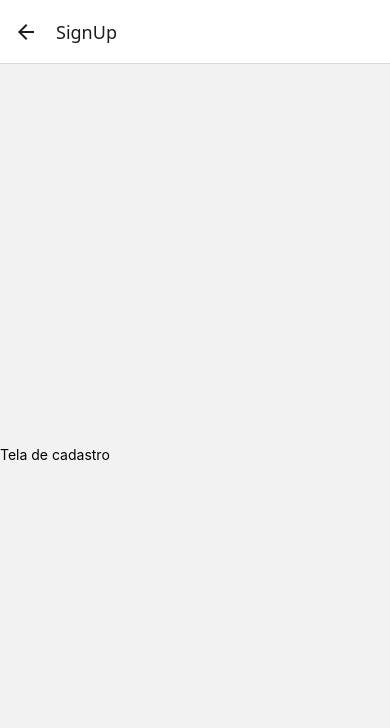
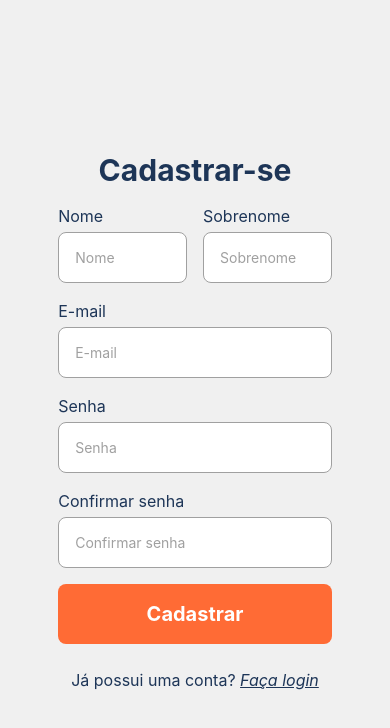
Before and after one commit to MarcioFilhoDev/AppProfessor, a React Native app: screen /SignUp in a window 390 px wide. Shown: the top 728 px of the page. Built offline with nearby package versions, Linux system fonts and the light colour scheme.

Commit message:
Estilização de SignIn e SignUp

```diff
--- a/src/routes/appRoutes.js
+++ b/src/routes/appRoutes.js
@@ -9,7 +9,7 @@ const Tabs = createBottomTabNavigator();
 
 export default function AppRoutes() {
   return (
-    <Tabs.Navigator>
+    <Tabs.Navigator screenOptions={{ headerShown: false }}>
       <Tabs.Screen name="Home" component={Home} />
 
       <Tabs.Screen name="Perfil" component={Perfil} />
--- a/src/routes/authRoutes.js
+++ b/src/routes/authRoutes.js
@@ -6,7 +6,7 @@ const Stack = createNativeStackNavigator();
 
 export default function AuthRoutes() {
   return (
-    <Stack.Navigator>
+    <Stack.Navigator screenOptions={{ headerShown: false }}>
       <Stack.Screen name="SignIn" component={SignIn} />
 
       <Stack.Screen name="SignUp" component={SignUp} />
--- a/src/screens/authScreens/signIn.js
+++ b/src/screens/authScreens/signIn.js
@@ -1,10 +1,80 @@
-import { Text, View } from 'react-native';
-import React from 'react';
+import {
+  Keyboard,
+  Text,
+  TextInput,
+  TouchableOpacity,
+  TouchableWithoutFeedback,
+  View,
+} from 'react-native';
+import React, { useState } from 'react';
+import { useNavigation } from '@react-navigation/native';
 
 export default function SignIn() {
+  const navegar = useNavigation();
+
+  const [email, setEmail] = useState('');
+  const [password, setPassword] = useState('');
+
+  const handleLogin = () => {
+    console.log('Login:', email, password);
+  };
+
   return (
-    <View>
-      <Text>Tela de login</Text>
-    </View>
+    <TouchableWithoutFeedback
+      onPress={() => Keyboard.dismiss()}
+      touchSoundDisabled
+    >
+      <View className="flex-1 justify-center items-center bg-lightGray w-full">
+        <View className="w-4/5 gap-4">
+          <Text className="text-3xl font-bold text-secondary mb-8">
+            AcademiaApp
+          </Text>
+
+          {/* E-mail */}
+          <View>
+            <Text className="text-xl text-secondary font-medium">E-mail</Text>
+            <TextInput
+              className="w-full bg-white border border-gray rounded-lg p-4"
+              placeholder="E-mail"
+              placeholderTextColor="#A0A0A0"
+              value={email}
+              onChangeText={text => setEmail(text)}
+            />
+          </View>
+
+          {/* Senha */}
+          <View>
+            <Text className="text-xl text-secondary font-medium">Senha</Text>
+            <TextInput
+              className="w-full bg-white border border-gray rounded-lg p-4"
+              placeholder="Senha"
+              placeholderTextColor="#A0A0A0"
+              secureTextEntry
+              value={password}
+              onChangeText={text => setPassword(text)}
+            />
+          </View>
+
+          {/* Botão aceesar */}
+          <TouchableOpacity
+            activeOpacity={0.7}
+            className="w-full bg-primary rounded-lg py-4 elevation"
+            onPress={handleLogin}
+          >
+            <Text className="text-white text-center font-bold text-xl">
+              Acessar
+            </Text>
+          </TouchableOpacity>
+
+          {/* Botão criar conta */}
+          <TouchableOpacity onPress={() => navegar.navigate('SignUp')}>
+            <Text className="text-secondary text-center text-base">
+              Não possui uma conta?{' '}
+              <Text className="italic underline">Cadastre-se</Text>
+            </Text>
+          </TouchableOpacity>
+        </View>
+      </View>
+    </TouchableWithoutFeedback>
   );
 }
--- a/src/screens/authScreens/signUp.js
+++ b/src/screens/authScreens/signUp.js
@@ -1,10 +1,129 @@
-import { Text, View } from 'react-native';
-import React from 'react';
+import {
+  Keyboard,
+  Text,
+  TextInput,
+  TouchableOpacity,
+  TouchableWithoutFeedback,
+  View,
+} from 'react-native';
+import React, { useState } from 'react';
+import { useNavigation } from '@react-navigation/native';
 
 export default function SignUp() {
+  const navegar = useNavigation();
+
+  const [firstName, setFirstName] = useState('');
+  const [lastName, setLastName] = useState('');
+  const [email, setEmail] = useState('');
+  const [password, setPassword] = useState('');
+  const [confirmPassword, setConfirmPassword] = useState('');
+
+  const handleSignup = () => {
+    console.log(
+      'Cadastro:',
+      firstName,
+      lastName,
+      email,
+      password,
+      confirmPassword,
+    );
+  };
+
   return (
-    <View style={{ flex: 1, justifyContent: 'center', alignContent: 'center' }}>
-      <Text>Tela de cadastro</Text>
-    </View>
+    <TouchableWithoutFeedback
+      onPress={() => Keyboard.dismiss()}
+      touchSoundDisabled
+    >
+      <View className="flex-1 bg-lightGray px-6 justify-center items-center w-full">
+        <View className="w-4/5 gap-4">
+          <Text className="text-3xl font-bold text-secondary text-center">
+            Cadastrar-se
+          </Text>
+
+          {/* Nome e Sobrenome */}
+          <View className="flex-row gap-4">
+            <View className="flex-1">
+              <Text className="text-base text-secondary mb-1">Nome</Text>
+              <TextInput
+                className="w-full bg-white border border-gray rounded-lg p-4"
+                placeholder="Nome"
+                placeholderTextColor="#A0A0A0"
+                value={firstName}
+                onChangeText={setFirstName}
+              />
+            </View>
+
+            <View className="flex-1">
+              <Text className="text-base text-secondary mb-1">Sobrenome</Text>
+              <TextInput
+                className="w-full bg-white border border-gray rounded-lg p-4"
+                placeholder="Sobrenome"
+                placeholderTextColor="#A0A0A0"
+                value={lastName}
+                onChangeText={setLastName}
+              />
+            </View>
+          </View>
+
+          {/* Email */}
+          <View>
+            <Text className="text-base text-secondary mb-1">E-mail</Text>
+            <TextInput
+              className="w-full bg-white border border-gray rounded-lg p-4"
+              placeholder="E-mail"
+              placeholderTextColor="#A0A0A0"
+              value={email}
+              onChangeText={setEmail}
+            />
+          </View>
+
+          {/* Senha */}
+          <View>
+            <Text className="text-base text-secondary mb-1">Senha</Text>
+            <TextInput
+              className="w-full bg-white border border-gray rounded-lg p-4"
+              placeholder="Senha"
+              placeholderTextColor="#A0A0A0"
+              secureTextEntry
+              value={password}
+              onChangeText={setPassword}
+            />
+          </View>
+
+          {/* Confirmar senha */}
+          <View>
+            <Text className="text-base text-secondary mb-1">
+              Confirmar senha
+            </Text>
+            <TextInput
+              className="w-full bg-white border border-gray rounded-lg p-4"
+              placeholder="Confirmar senha"
+              placeholderTextColor="#A0A0A0"
+              secureTextEntry
+              value={confirmPassword}
+              onChangeText={setConfirmPassword}
+            />
+          </View>
+
+          {/* Botão cadastrar */}
+          <TouchableOpacity
+            className="w-full bg-primary rounded-lg py-4 elevation"
+            onPress={handleSignup}
+          >
+            <Text className="text-white text-center font-bold text-xl">
+              Cadastrar
+            </Text>
+          </TouchableOpacity>
+
+          {/* Botão login */}
+          <TouchableOpacity onPress={() => navegar.goBack()} className="mt-2">
+            <Text className="text-secondary text-center text-base">
+              Já possui uma conta?{' '}
+              <Text className="italic underline">Faça login</Text>
+            </Text>
+          </TouchableOpacity>
+        </View>
+      </View>
+    </TouchableWithoutFeedback>
   );
 }
--- a/tailwind.config.js
+++ b/tailwind.config.js
@@ -4,7 +4,16 @@ module.exports = {
   content: ['./App.js', './src/**/*.{js,jsx,ts,tsx}'],
   presets: [require('nativewind/preset')],
   theme: {
-    extend: {},
+    extend: {
+      colors: {
+        primary: '#FF6B35',
+        secondary: '#1D3557',
+        accent: '#A8E6CF',
+        lightGray: '#F0F0F0',
+        gray: '#A0A0A0',
+        dark: '#222222',
+      },
+    },
   },
   plugins: [],
 };
```
Also changed, not shown: src/contexts/authentication.js (added).
